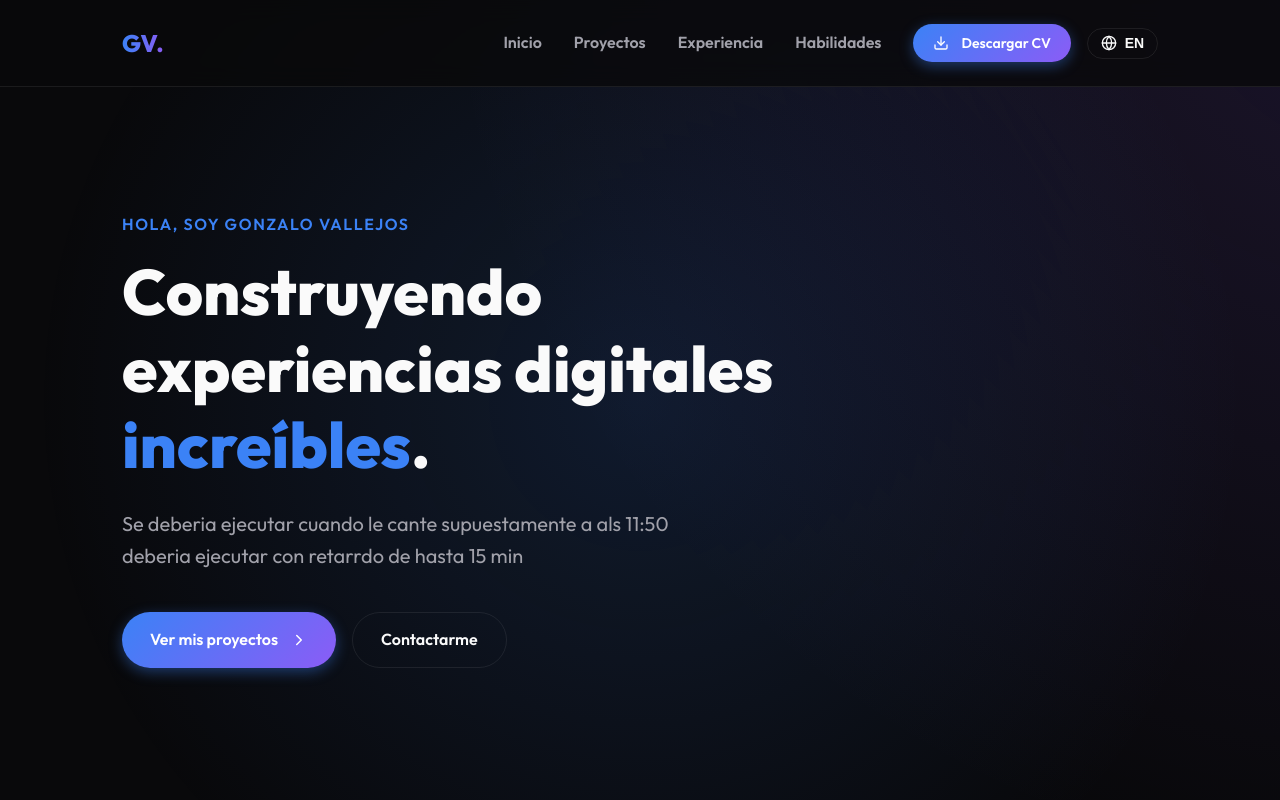
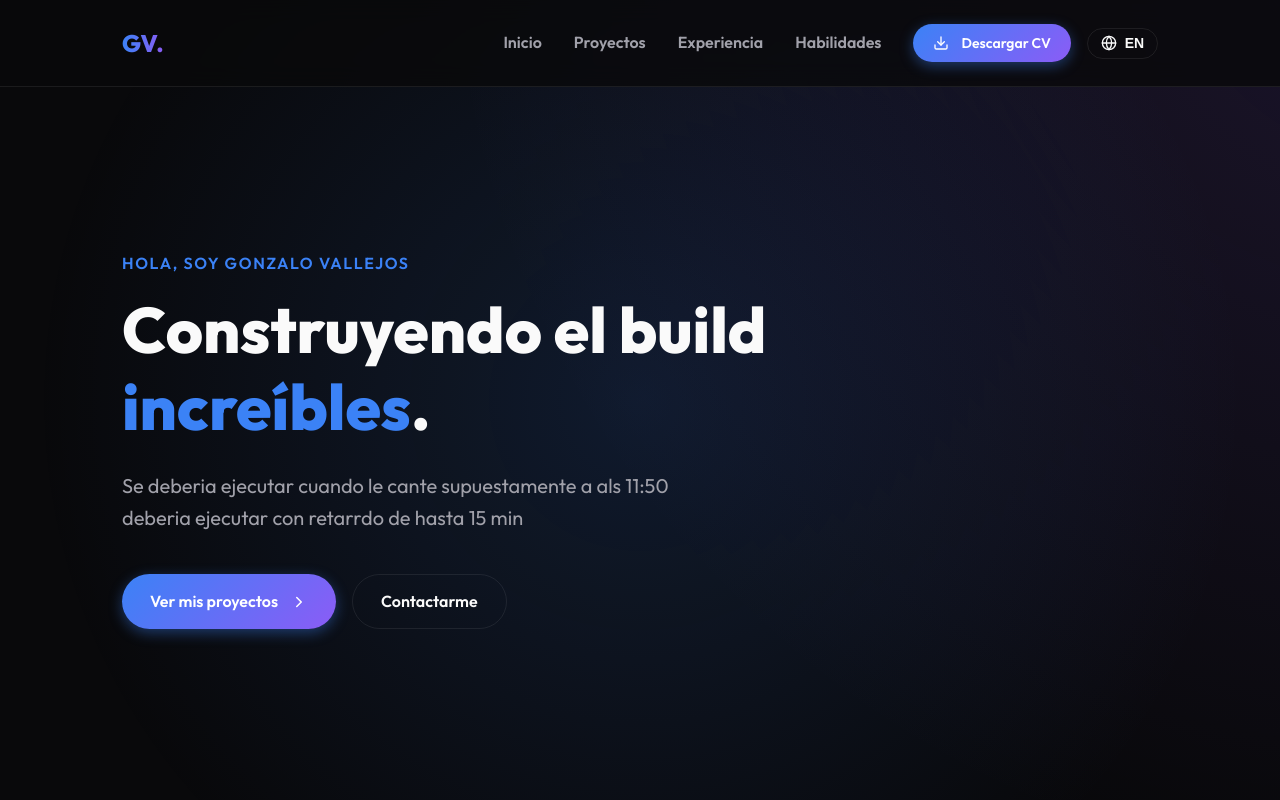
Before and after one commit to Gonza-Vallejos/mi-portfolio, a React (Vite) app: page / in a window 1280 px wide. Shown: the top 800 px of the page. Built offline with nearby package versions, Linux system fonts and the light colour scheme.

Commit message:
otro cambios a las 11:45

```diff
--- a/src/App.jsx
+++ b/src/App.jsx
@@ -46,7 +46,7 @@ function App() {
       },
       hero: {
         greeting: "Hola, soy Gonzalo Vallejos",
-        title1: "Construyendo experiencias digitales",
+        title1: "Construyendo el build",
         title2: "increíbles",
         desc: "Se deberia ejecutar cuando le cante supuestamente a als 11:50 deberia ejecutar con retarrdo de hasta 15 min",
         btnProjects: "Ver mis proyectos",
```
